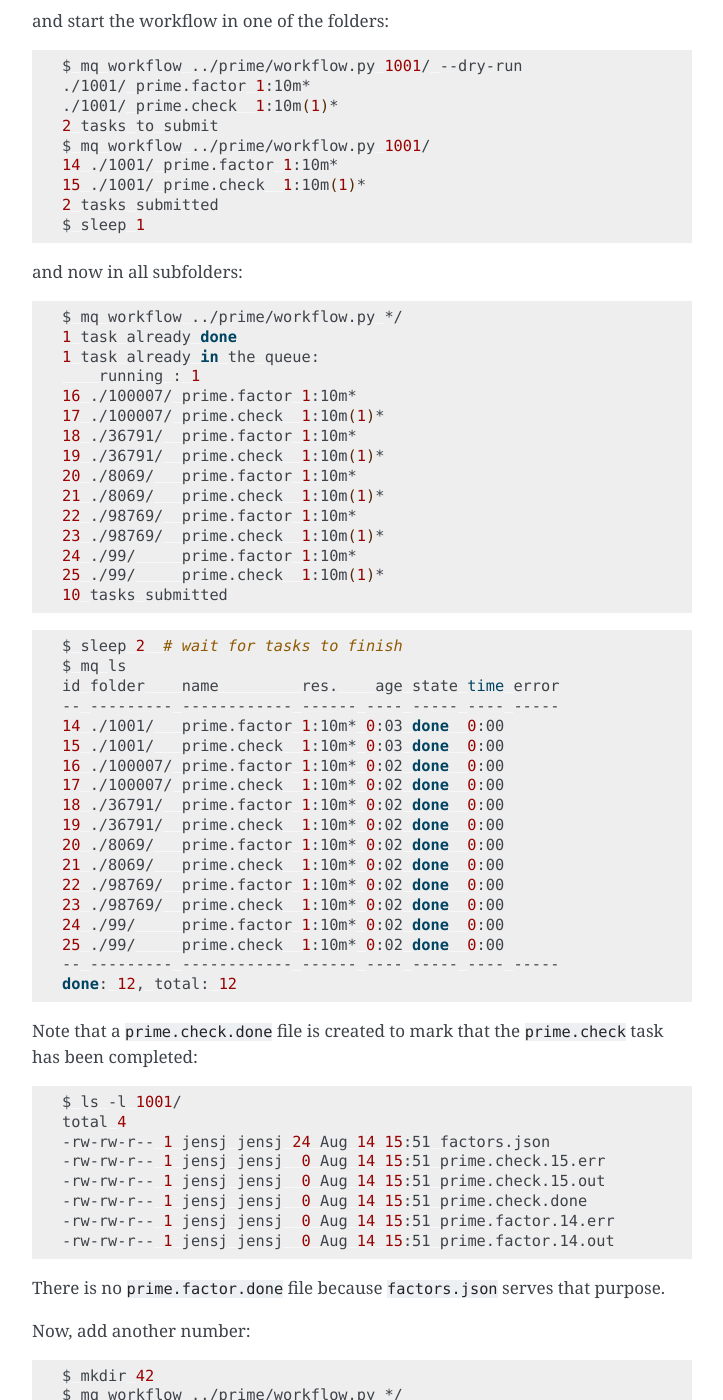
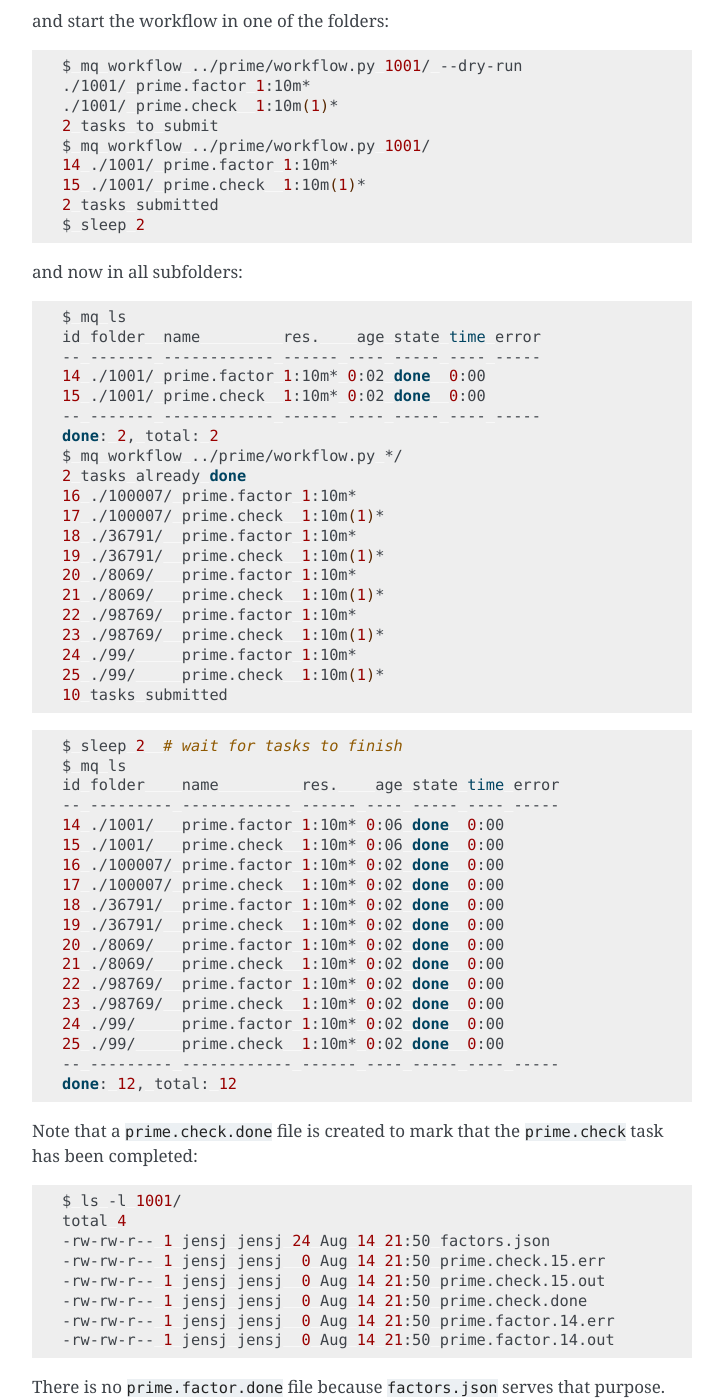
Before and after one commit to Yangxinsix/myqueue, a Sphinx documentation site: the page built from docs/workflows.rst, in a window 1280 px wide and 1400 px high, scrolled down 1582 px. Shown: the whole window, without its empty margins (388-1111 px from the left). Built offline with Sphinx 7.4.7, drawn with Linux system fonts in a browser that asks for light colours; some of the changed text lies outside the part shown.

Commit message:
Fix test

```diff
--- a/docs/workflows.rst
+++ b/docs/workflows.rst
@@ -36,9 +36,9 @@ We put the three Python files in a ``prime/`` folder::
 
     $ ls -l prime/
     total 12
-    -rw-rw-r-- 1 jensj jensj 190 May 15 12:19 check.py
-    -rw-rw-r-- 1 jensj jensj 387 Aug 14 08:05 factor.py
-    -rw-rw-r-- 1 jensj jensj 166 Aug 14 08:05 workflow.py
+    -rw-rw-r-- 1 jensj jensj 190 Aug 14 21:50 check.py
+    -rw-rw-r-- 1 jensj jensj 387 Aug 14 21:50 factor.py
+    -rw-rw-r-- 1 jensj jensj 166 Aug 14 21:50 workflow.py
 
 and add that folder to ``$PYTHONPATH`` so that Python can find the files::
 
@@ -60,14 +60,19 @@ and start the workflow in one of the folders::
     14 ./1001/ prime.factor 1:10m*
     15 ./1001/ prime.check  1:10m(1)*
     2 tasks submitted
-    $ sleep 1
+    $ sleep 2
 
 and now in all subfolders::
 
+    $ mq ls
+    id folder  name         res.    age state time error
+    -- ------- ------------ ------ ---- ----- ---- -----
+    14 ./1001/ prime.factor 1:10m* 0:02 done  0:00
+    15 ./1001/ prime.check  1:10m* 0:02 done  0:00
+    -- ------- ------------ ------ ---- ----- ---- -----
+    done: 2, total: 2
     $ mq workflow ../prime/workflow.py */
-    1 task already done
-    1 task already in the queue:
-        running : 1
+    2 tasks already done
     16 ./100007/ prime.factor 1:10m*
     17 ./100007/ prime.check  1:10m(1)*
     18 ./36791/  prime.factor 1:10m*
@@ -86,8 +91,8 @@ and now in all subfolders::
     $ mq ls
     id folder    name         res.    age state time error
     -- --------- ------------ ------ ---- ----- ---- -----
-    14 ./1001/   prime.factor 1:10m* 0:03 done  0:00
-    15 ./1001/   prime.check  1:10m* 0:03 done  0:00
+    14 ./1001/   prime.factor 1:10m* 0:06 done  0:00
+    15 ./1001/   prime.check  1:10m* 0:06 done  0:00
     16 ./100007/ prime.factor 1:10m* 0:02 done  0:00
     17 ./100007/ prime.check  1:10m* 0:02 done  0:00
     18 ./36791/  prime.factor 1:10m* 0:02 done  0:00
@@ -106,12 +111,12 @@ Note that a ``prime.check.done`` file is created to mark that the
 
     $ ls -l 1001/
     total 4
-    -rw-rw-r-- 1 jensj jensj 24 Aug 14 15:51 factors.json
-    -rw-rw-r-- 1 jensj jensj  0 Aug 14 15:51 prime.check.15.err
-    -rw-rw-r-- 1 jensj jensj  0 Aug 14 15:51 prime.check.15.out
-    -rw-rw-r-- 1 jensj jensj  0 Aug 14 15:51 prime.check.done
-    -rw-rw-r-- 1 jensj jensj  0 Aug 14 15:51 prime.factor.14.err
-    -rw-rw-r-- 1 jensj jensj  0 Aug 14 15:51 prime.factor.14.out
+    -rw-rw-r-- 1 jensj jensj 24 Aug 14 21:50 factors.json
+    -rw-rw-r-- 1 jensj jensj  0 Aug 14 21:50 prime.check.15.err
+    -rw-rw-r-- 1 jensj jensj  0 Aug 14 21:50 prime.check.15.out
+    -rw-rw-r-- 1 jensj jensj  0 Aug 14 21:50 prime.check.done
+    -rw-rw-r-- 1 jensj jensj  0 Aug 14 21:50 prime.factor.14.err
+    -rw-rw-r-- 1 jensj jensj  0 Aug 14 21:50 prime.factor.14.out
 
 There is no ``prime.factor.done`` file because ``factors.json`` serves that
 purpose.
```
Also changed, not shown: 1 other file.
